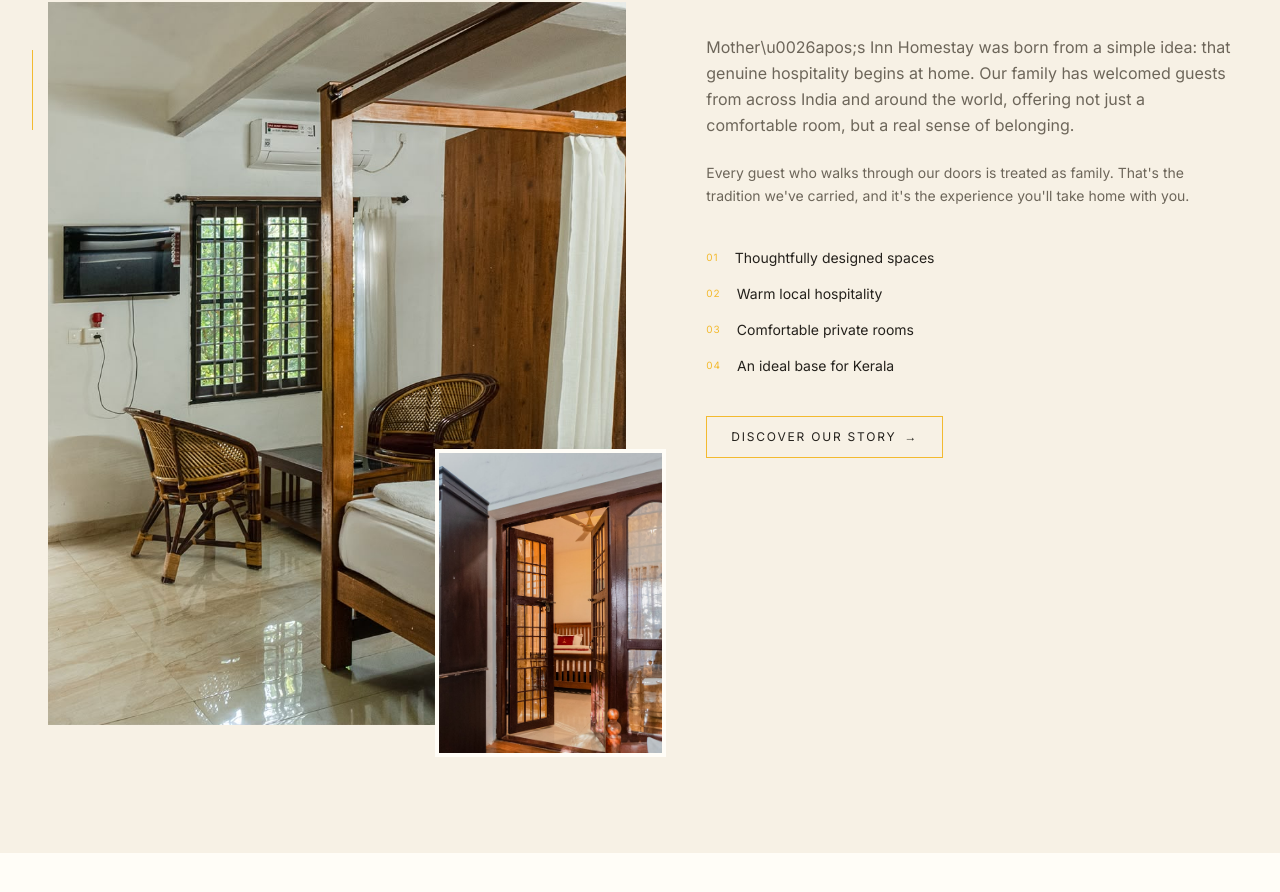
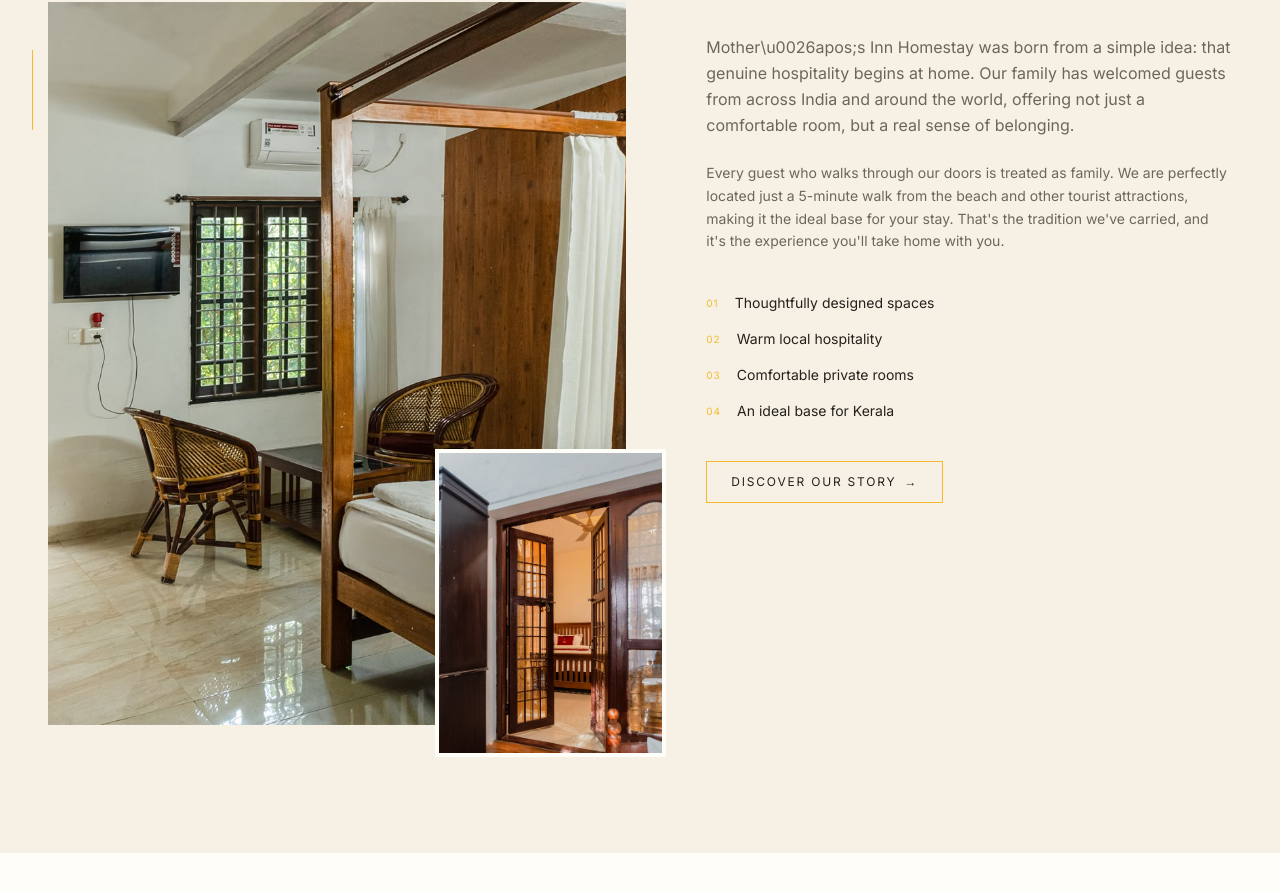
Before and after one commit to hemanthsudhan27-ship-it/MOTHERS-S-AYURVEDA, a Next.js app: page / in a window 1280 px wide. Shown: the part 1828-2720 px from the top of the page. Built offline with nearby package versions, Linux system fonts and the light colour scheme.

Commit message:
Update AboutSection to include proximity to beach and tourist attractions

```diff
--- a/src/components/sections/AboutSection.tsx
+++ b/src/components/sections/AboutSection.tsx
@@ -80,7 +80,7 @@ export default function AboutSection() {
                 offering not just a comfortable room, but a real sense of belonging.
               </p>
               <p className="font-sans text-sm leading-relaxed text-[#6D665A] mb-10">
-                Every guest who walks through our doors is treated as family. That&apos;s the
+                Every guest who walks through our doors is treated as family. We are perfectly located just a 5-minute walk from the beach and other tourist attractions, making it the ideal base for your stay. That&apos;s the
                 tradition we&apos;ve carried, and it&apos;s the experience you&apos;ll take home
                 with you.
               </p>
```
